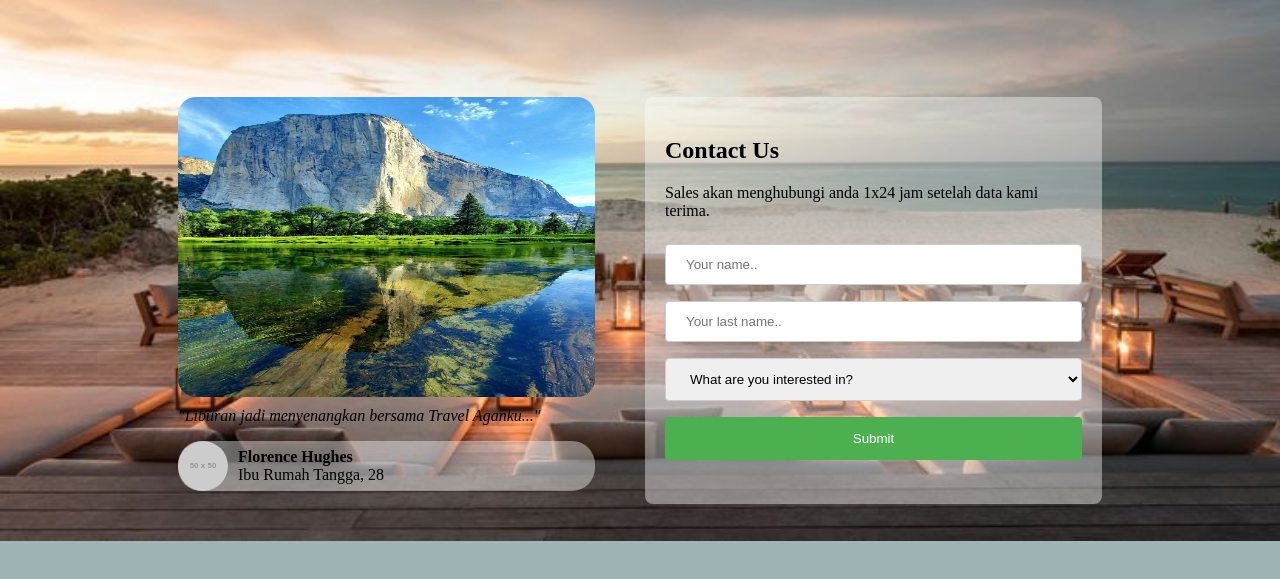
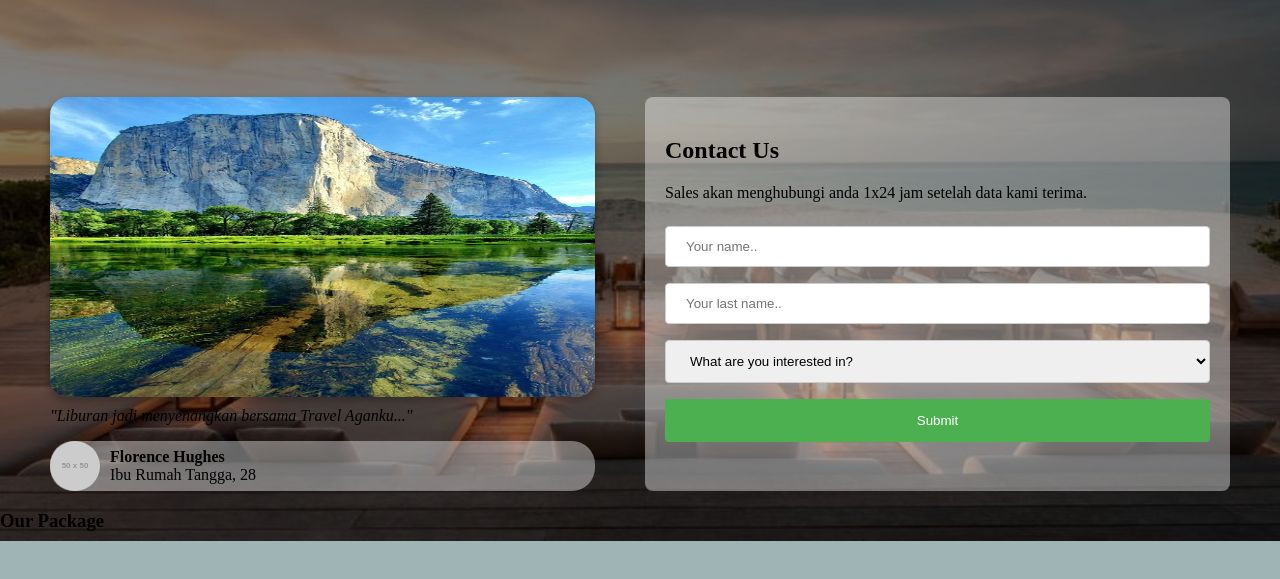
Before and after one commit to revou-fundamental-course/22-jul-24-Albab-source, a plain HTML site: page index.html in a window 1280 px wide. Shown: the part 209-788 px from the top of the page. Drawn offline with Linux system fonts and the light colour scheme; placeholder pictures from the web are drawn by us.

Commit message:
add cover autoslide

```diff
--- a/CSS/style.css
+++ b/CSS/style.css
@@ -5,10 +5,7 @@ body{
 }
 
 main{
-    max-width: 100%;
-    position: absolute;
-    left: 10%;
-    right: 10%;
+
 
 }
 
@@ -19,6 +16,7 @@ main{
     left: 0px;
     top: 0px;
     z-index: -1;
+    filter: brightness(50%); /* Menambahkan filter gelap */
  }
 
 .nav{
@@ -81,6 +79,12 @@ main{
     -webkit-text-fill-color: transparent;
 }
 
+.header h3:hover {
+    cursor: pointer;
+    animation-name: heartbeat;
+
+}
+
 .header p {
     color: rgb(107, 103, 103);
     margin-top: 10px;
@@ -89,15 +93,20 @@ main{
     font-weight: 700;
 }
 
-/* -----Section----- */
+/* -----Home----- */
 
-.section1{
+.home{
+    max-width: 100%;
+    left: 10%;
+    right: 10%;
+}
+.home-content{
     display: flex;
     align-items: space-beet;
     margin-inline: 50px;
 }
 
-.section1 article{
+.home-content article{
     flex: 1;
     margin-right: 50px;
 }
@@ -114,6 +123,12 @@ main{
     width: 100%;
     height: 300px;
     border-radius: 18px;
+    box-shadow: 0 4px 8px rgba(0, 0, 0, 0.3); /* Menambahkan box shadow */
+    transition: box-shadow 0.3s ease; /* Menambahkan transisi */
+}
+
+.image:hover {
+    box-shadow: 0 8px 16px rgba(0, 0, 0, 0.4); /* Box shadow saat hover */
 }
 
 .image-caption{
--- a/index.html
+++ b/index.html
@@ -4,7 +4,6 @@
     <title></title>
 </head>
 <body>
-    <img src="image/bg-index.jpeg" alt="" class="cover">
     <nav class="nav">
         <div class="nav-icon">
             LOGOS
@@ -16,12 +15,16 @@
         </div>
     </nav>
     <main>
+        <img src="image/cover/cover1.jpeg" alt="" class="cover">
+        <img src="image/cover/cover2.jpeg" alt="" class="cover">
+        <img src="image/cover/cover3.jpeg" alt="" class="cover">
+        <img src="image/cover/cover4.jpeg" alt="" class="cover">
         <section class="home">
             <header class="header">
                 <h3>YOUR TRUSTED TRAVEL</h3>
                 <p>Your Happiness is My Happiness</p>
             </header>
-            <section class="section1">
+            <section class="home-content">
                 <article>
                     <div >
                         <img src="image/banner/image.jpeg" alt="" class="image">
@@ -52,7 +55,14 @@
                 </div>
             </section>
         </section>
+        <section class="package">
+            <h3>Our Package</h3>
+            <div class="package-item"></div>
+            <div class="package-item"></div>
+            <div class="package-item"></div>
+        </section>
     </main>
     <footer></footer>
+    <script src="js/script.js"></script>
 </body>
 </html>
--- a/js/script.js
+++ b/js/script.js
@@ -0,0 +1,28 @@
+// bg index auto slide
+var slideIndex = 0;
+var cover = document.getElementsByClassName("cover");
+
+function showIndex(n) {
+    slideIndex = n;
+    if (slideIndex >= cover.length) {slideIndex = 0}
+    if (slideIndex < 0) {slideIndex = cover.length - 1};
+
+    for (var i = 0; i < cover.length; i++) {
+        cover[i].style.display = "none";
+    }
+    cover[slideIndex].style.display = "block";
+}
+
+function plusIndex(n) {
+    showIndex(slideIndex + n);
+}
+
+function autoSlide() {
+    plusIndex(1);
+}
+
+// Inisialisasi slide pertama
+showIndex(0);
+
+// Mulai auto-slide setiap 10 detik
+setInterval(autoSlide, 10000);
```
Also changed, not shown: image/cover/cover1.jpeg (renamed from image/bg-index.jpeg), image/cover/cover2.jpeg (added), image/cover/cover3.jpeg (added), image/cover/cover4.jpeg (added).
